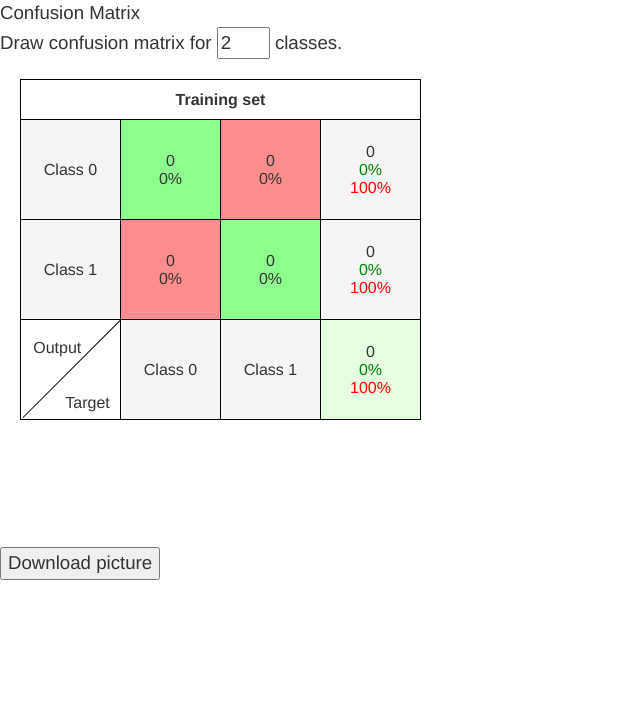
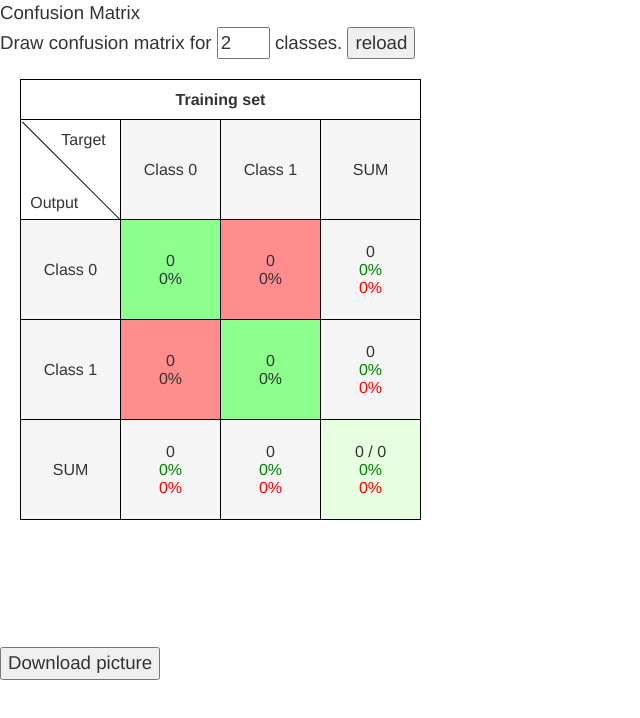
Before and after one commit to DamianoP/confusionMatrixGenerator, a plain HTML site: page index.html in a window 1280 px wide. Shown: the whole page, without its empty margins (0-640 px from the left). Drawn offline with nearby package versions, Linux system fonts and the light colour scheme.

Commit message:
Update index.html

```diff
--- a/index.html
+++ b/index.html
@@ -9,7 +9,7 @@
             width: 147px;
             height: 47px;
             border-bottom: 1px solid black;
-            transform: translateY(-53px) translateX(-36px) rotate(-45deg);
+            transform: translateY(-45px) translateX(-4px) rotate(45deg);
             position: absolute;
             z-index: -1;
         }
@@ -56,13 +56,16 @@
         .bottom {
             position: relative;
             bottom: -33px;
-            left: -7px;
+            left: 6px;
          }
 
         .top {
             position: relative;
-            top: -22px;
-            right: -9px;
+            top: -30px;
+            right: 11px;
+        }
+        .pointer{
+            cursor: pointer;
         }
     </style>
 </head>
@@ -71,12 +74,14 @@
     Confusion Matrix
     <br>
     Draw confusion matrix for
-    <input type="text" id="numberOfColumn" size="2" value="2" onchange="reload_cm()"> classes.
+    <input type="text" id="numberOfColumn" size="2" value="2"> classes.
+    <button onclick="reload_cm()">reload</button>
     <br>
 
     <script>
 
         function reload_cm() {
+            localStorage.removeItem("confusionMatrixBackupv2");
             var address = window.location.toString();
             if ((qmp = address.indexOf("?")) + 1) {
                 window.location.href = address.substring(0, qmp) + "?noc=" + nofcl.value;
@@ -97,6 +102,7 @@
             if (!(num > 1)) {
                 num = 2;
             }
+            if(num>10)num=10;
             return num;
         }
         var nofcl=document.getElementById("numberOfColumn");
@@ -108,15 +114,27 @@
         <table id="CM">
             <thead>
             <tr>
-                <th colspan="100%" contenteditable="true" style="height: 40px">Training set</th>
+                <th colspan="100%" class="pointer" contenteditable="true" style="height: 40px">Training set</th>
             </tr>
             </thead>
             <script>
                 //per ogni riga
+
+                document.write('<tr>');
+                document.write('<td>' +
+                                '<span class="bottom">Output</span>' +
+                                '<div class="line"></div>' +
+                                '<span class="top">Target</span>' +
+                                '</td>');
+                for(let i=0;i<numClasses;i++){
+                    document.write('<td class="className" id="label'+i+'"></td>');
+                }
+                document.write('<td class="finalColumn">SUM</td>');
+                document.write('</tr>');
                 for(let i=0;i<numClasses;i++){
                     document.write('<tr id="row'+numClasses+'">');
                     //per ogni colonna
-                    document.write('<td class="className" id="name'+i+'" contentEditable="true">Class '+i+'</td>');
+                    document.write('<td class="className pointer" id="name'+i+'" contentEditable="true">Class '+i+'</td>');
                     for(let j=0;j<numClasses+1;j++){
                         let color="";
                         if(i==j){
@@ -127,15 +145,17 @@
                             color="finalColumn";
                         }
                         document.write('<td class='+color+' id="cell'+i+j+'">');
-                        document.write('<span id="absolute'+i+j+'" contentEditable="true">0</span><br>');
+                        document.write('<span class="pointer" id="absolute'+i+j+'" contentEditable="true">0</span><br>');
                         document.write('<span id="percentage'+i+j+'">0%</span>');
                         document.write('</td>');
                     }
                     document.write('</tr>');
                 }
-                document.write('<tr><td><span class="top">Output</span><div class="line"></div><span class="bottom">Target</span></td>');
+                document.write('<tr><td class="finalColumn">SUM</td>');
                 for(let i=0;i<numClasses;i++){
-                    document.write('<td class="className" id="label'+i+'"></td>');
+                    document.write('<td class="finalColumn" id="sumColumn'+i+'">' +
+                        '<span  id="sumColumnAbsolute'+i+'">0</span><br><span id="sumColumnPercentage'+i+'">0%</span>' +
+                        '</td>');
                 }
                 document.write(' <td class="finalValues"><span  id="absoluteFinal">0</span><br><span id="percentageFinal">0%</span></td></tr>');
             </script>
@@ -155,7 +175,9 @@ function calculateCF(){
     let diagonalValue=0;
     for(let i=0;i<numClasses;i++){
         let rowTotal=0;
+        let columnTotal=0;
         for(let j=0;j<numClasses;j++){
+            //row values
             let idAbsolute="absolute"+i+j;
             let localValue=customParseInt(document.getElementById(idAbsolute).innerHTML);
             rowTotal+=localValue;
@@ -163,6 +185,11 @@ function calculateCF(){
                 diagonalValue+=localValue;
             }
             totalElement+=localValue;
+
+            // columns values
+            idAbsolute="absolute"+j+i;
+            localValue=customParseInt(document.getElementById(idAbsolute).innerHTML);
+            columnTotal+=localValue;
         }
 
         for(let j=0;j<numClasses;j++){
@@ -173,20 +200,49 @@ function calculateCF(){
             document.getElementById(idPercentage).innerHTML=percentage+"%";
             document.getElementById("absolute"+i+numClasses).innerHTML=rowTotal;
         }
+
+        // last column values
         let positive=twoDecimal(100*customParseInt(document.getElementById("absolute"+i+i).innerHTML)/rowTotal);
-        let negative=twoDecimal(100-positive);
+        let negative;
+        if(positive==0){
+            negative=0;
+            if(rowTotal>0) negative=100;
+        }
+        else negative=twoDecimal(100-positive);
         positive="<span style='color: green'>"+positive+"%</span>";
         negative="<span style='color: red'>"+negative+"%</span>";
         document.getElementById("percentage"+i+numClasses).innerHTML=positive+"<br>"+negative;
         document.getElementById("label"+i).innerHTML=document.getElementById("name"+i).innerHTML;
+
+        //last row values
+        positive=twoDecimal(100*customParseInt(document.getElementById("absolute"+i+i).innerHTML)/columnTotal);
+        if(positive==0){
+            negative=0;
+            if(rowTotal>0) negative=100;
+        }
+        else negative=twoDecimal(100-positive);
+        positive="<span style='color: green'>"+positive+"%</span>";
+        negative="<span style='color: red'>"+negative+"%</span>";
+        document.getElementById("sumColumnAbsolute"+i).innerHTML=columnTotal;
+        document.getElementById("sumColumnPercentage"+i).innerHTML=positive+"<br>"+negative;
+
     }
 
     let percentageFinal=twoDecimal(100*diagonalValue/totalElement);
-    let negative=twoDecimal(100-percentageFinal);
+    let negative;
+    if(percentageFinal==0){
+        negative=0;
+        if(totalElement>0) negative=100;
+    }
+    else negative=twoDecimal(100-percentageFinal);
     percentageFinal="<span style='color: green'>"+percentageFinal+"%</span>";
     negative="<span style='color: red'>"+negative+"%</span>";
-    document.getElementById("absoluteFinal").innerHTML=diagonalValue;
+    document.getElementById("absoluteFinal").innerHTML=diagonalValue+" / "+totalElement;
     document.getElementById("percentageFinal").innerHTML=percentageFinal+"<br>"+negative;
+    let storage=[];
+    storage[0]=numClasses;
+    storage[1]=document.getElementById("CM").innerHTML;
+    localStorage.setItem("confusionMatrixBackupv2",JSON.stringify(storage));
 }
 function customParseInt(value){
     let x=parseInt(value);
@@ -196,10 +252,6 @@ function customParseInt(value){
 function twoDecimal(value){
     return customParseInt(100*value)/100;
 }
-setInterval(function (){
-    calculateCF();
-},1000);
-
 function downloadImage(){
     html2canvas(
         document.querySelector('#CM'),
@@ -221,6 +273,18 @@ function saveAs(uri, filename) {
         window.open(uri);
     }
 }
+
+if(localStorage.getItem("confusionMatrixBackupv2")!=null && localStorage.getItem("confusionMatrixBackupv2")!=""){
+    let table=JSON.parse(localStorage.getItem("confusionMatrixBackupv2"));
+    numClasses=table[0];
+    nofcl.value=numClasses;
+    document.getElementById("CM").innerHTML=table[1];
+}
+
+setInterval(function (){
+    calculateCF();
+},1000);
+
 </script>
 </body>
 </html>
```
